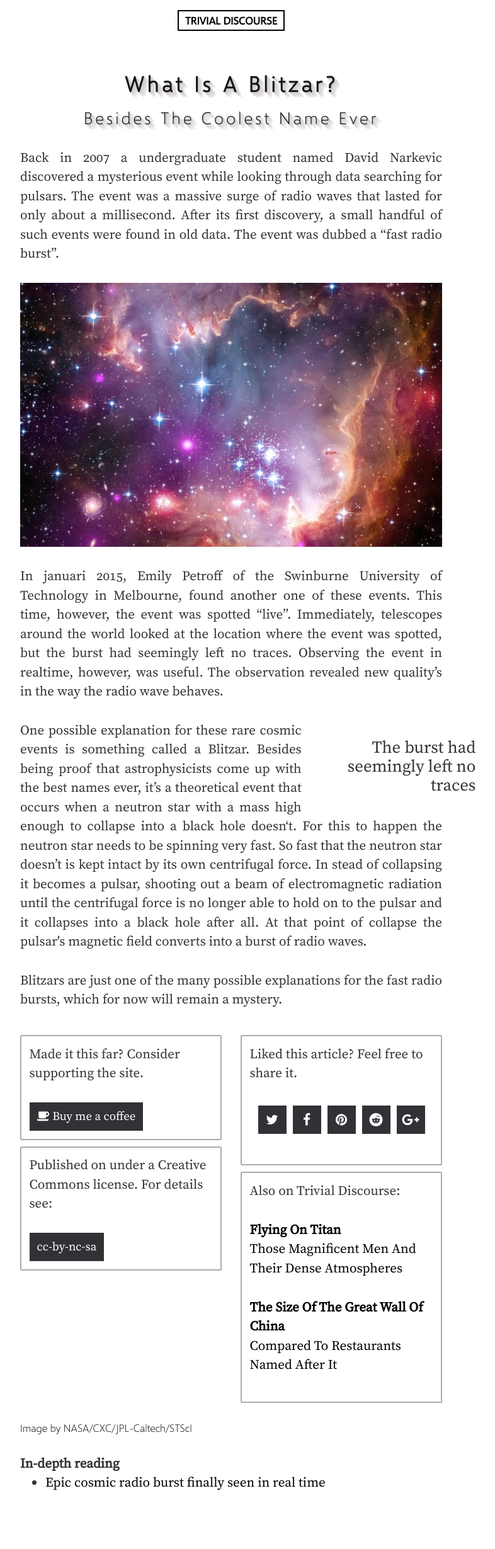
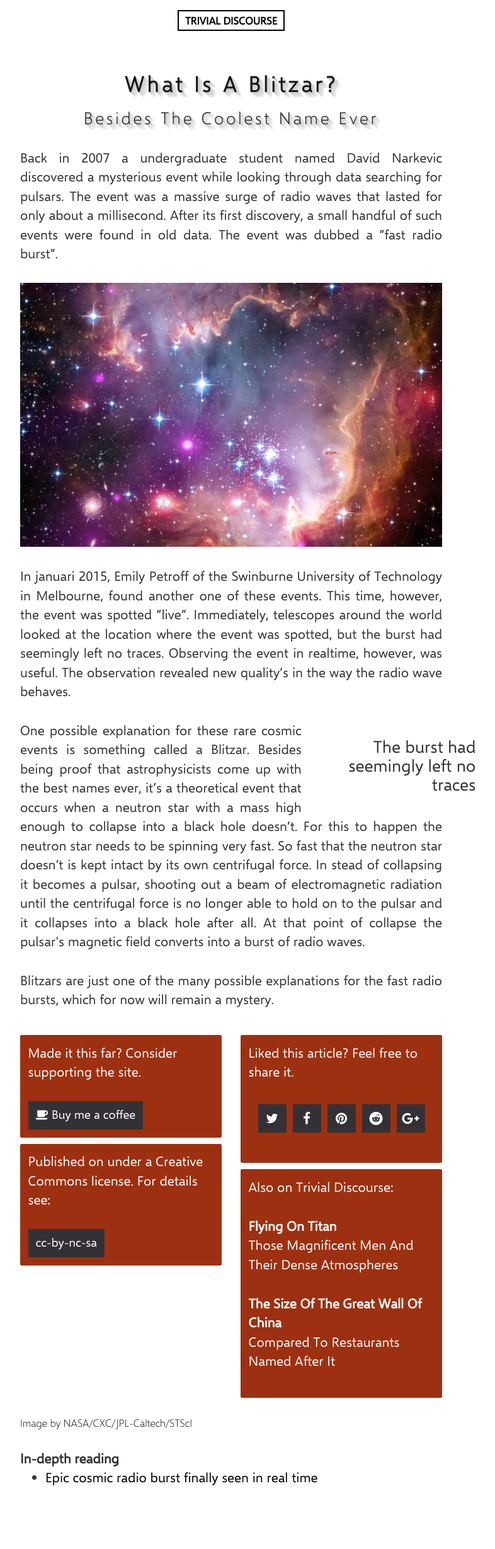
Before and after one commit to PieterHeijman/PieterHeijman.github.io, a Jekyll site: the page built from _posts/2015-01-23-what-is-a-blitzar.html, in a window 1280 px wide. Shown: the whole page at 63% size, without its empty margins (273-1059 px from the left). Built offline with Jekyll 4.4.1, drawn with Linux system fonts in a browser that asks for light colours.

Commit message:
Updated styling for cards under articles

```diff
--- a/_layouts/post.html
+++ b/_layouts/post.html
@@ -5,7 +5,7 @@ layout: default
   <div class="container">
     <div class="row">
       <div class="col-md-12">
-        <article class="{{ page.category }}">
+        <article>
         <h1 class="title">
           {{ page.title }}<br>
         </h1>
@@ -15,7 +15,7 @@ layout: default
 
         <div class="row">
           <div class="col-md-6">
-            <div class="card">
+            <div class="card {{page.category}}">
               <div class="card-body">
                 <p class="card-text">
                   Made it this far? Consider supporting the site.
@@ -23,7 +23,7 @@ layout: default
                 <a href="https://ko-fi.com/M4M07KBW" target="_blank" class="btn btn-primary"><i aria-hidden="true" class="fa fa-coffee"></i>&nbsp;Buy me a coffee</a>
               </div>
             </div>
-            <div class="card">
+            <div class="card {{page.category}}">
               <div class="card-body">
                 <p class="card-text">
                     Published on {{ page.readableDate }} under a Creative Commons license. For details see:
@@ -33,7 +33,7 @@ layout: default
             </div>
           </div>
           <div class="col-md-6">
-            <div class="card">
+            <div class="card {{page.category}}">
               <div class="card-body">
                 <p class="card-text">
                   Liked this article? Feel free to share it.
@@ -47,7 +47,7 @@ layout: default
                 </p>
               </div>
             </div>
-            <div class="card">
+            <div class="card {{page.category}}">
               <div class="card-body">
                 <p class="card-text">
                   Also on Trivial Discourse:<br>
--- a/_sass/_base.scss
+++ b/_sass/_base.scss
@@ -449,8 +449,20 @@ article p.title a, article p.title a {
   text-decoration: none;
 }
 
-.cat.world {
+.world {
   background-color: #115363;
+}
+.nature {
+  background-color: #7ea228;
+}
+.science {
+  background-color: #9d3011;
+}
+.entertainment {
+  background-color: #5c4454;
+}
+.legend {
+  background-color: #5c4454;
 }
 
 .cat.world + a:hover {
@@ -458,28 +470,14 @@ article p.title a, article p.title a {
   text-decoration: none;
 }
 
-.cat.nature {
-  background-color: #7ea228;
-}
-
 .cat.nature + a:hover {
   color: #7ea228;
   text-decoration: none;
 }
-
-.cat.science {
-  background-color: #9d3011;
-}
-
 .cat.science + a:hover {
   color: #9d3011;
   text-decoration: none;
 }
-
-.cat.entertainment {
-  background-color: #5c4454;
-}
-
 .cat.entertainment + a:hover {
   color: #5c4454;
   text-decoration: none;
@@ -499,6 +497,7 @@ article p.title a, article p.title a {
 }
 
 .card {
+  color: #fff;
 	position: relative;
 	display: -webkit-box;
 	display: -ms-flexbox;
@@ -509,11 +508,14 @@ article p.title a, article p.title a {
 	flex-direction: column;
 	min-width: 0;
 	word-wrap: break-word;
-	background-color: #fff;
 	background-clip: border-box;
-	border: 2px solid rgba(0,0,0,.325);
+	border: 0px solid rgba(0,0,0,.325);
   border-radius: .25rem;
   margin-top: 10px;
+}
+
+.card a {
+  color: #fff;
 }
 
 .card-body {
--- a/css/main.scss
+++ b/css/main.scss
@@ -4,7 +4,7 @@
 @charset "utf-8";
 
 // Our variables
-$primary-font: Source Serif Pro Regular, Helvetica, Arial, sans-serif;
+$primary-font: Selawik, Helvetica, Arial, sans-serif;
 $bold-font: Selawik, Helvetica, Arial, sans-serif;
 $secondary-font: Selawik light, Helvetica, Arial, sans-serif;
 $font-xlarge: 2.0581em;
```
